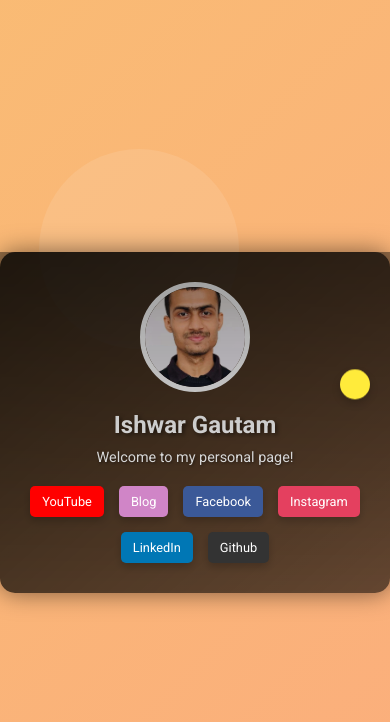
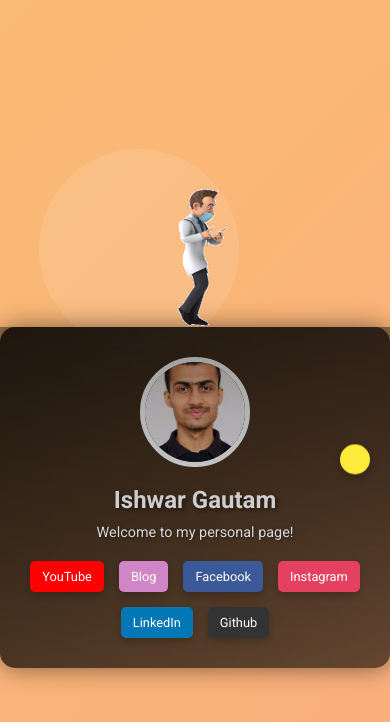
Before and after one commit to IshwarGautam/www, a plain HTML site: page index.html in a window 390 px wide. Drawn offline with Linux system fonts and the light colour scheme.

Commit message:
Version 2.3

```diff
--- a/index.html
+++ b/index.html
@@ -13,6 +13,8 @@
   </head>
   <body>
     <div class="background-shape"></div>
+    <div class="wrapper">
+      <img src="boy.gif" alt="Boy" class="boy-img" />
       <div class="container">
         <img src="image.png" alt="Ishwar Gautam" class="profile-img" />
         <h1>Ishwar Gautam</h1>
@@ -57,5 +59,6 @@
         </div>
         <div class="floating-element"></div>
       </div>
+    </div>
   </body>
 </html>
--- a/styles.css
+++ b/styles.css
@@ -1,4 +1,7 @@
-/* Reset some default styles */
+:root {
+  --boy-top-offset: -60px; /* Default offset for the boy image */
+}
+
 body,
 h1,
 p {
@@ -33,6 +36,21 @@ body {
   }
 }
 
+.wrapper {
+  position: relative;
+  text-align: center;
+}
+
+.boy-img {
+  position: absolute;
+  top: var(--boy-top-offset); /* Use the CSS variable for the top offset */
+  left: 50%;
+  transform: translateX(-50%);
+  width: 150px; /* Adjust size as needed */
+  height: auto;
+  z-index: 1; /* Ensure the image is above the container but below the text */
+}
+
 .container {
   position: relative;
   background: linear-gradient(
@@ -44,7 +62,8 @@ body {
   border-radius: 15px;
   box-shadow: 0 0 25px rgba(0, 0, 0, 0.5);
   overflow: visible; /* Ensure children are visible */
-  max-width: 90%;
+  max-width: 100%;
+  margin-top: 150px; /* Add margin to push it down and leave space for the boy image */
 }
 
 .container::before {
@@ -218,6 +237,13 @@ p:hover {
     width: 40px;
     height: 40px;
   }
+
+  .boy-img {
+    width: 120px; /* Adjust size for smaller screens */
+    top: calc(
+      var(--boy-top-offset) + 40px
+    ); /* Adjust top offset for smaller screens */
+  }
 }
 
 @media (max-width: 480px) {
@@ -243,6 +269,13 @@ p:hover {
     bottom: 40px;
     width: 30px;
     height: 30px;
+  }
+
+  .boy-img {
+    width: 100px; /* Adjust size for smaller screens */
+    top: calc(
+      var(--boy-top-offset) + 70px
+    ); /* Adjust top offset for smaller screens */
   }
 }
 
```
Also changed, not shown: boy.gif (added). Lines whose indentation alone changed are shown as unchanged.
